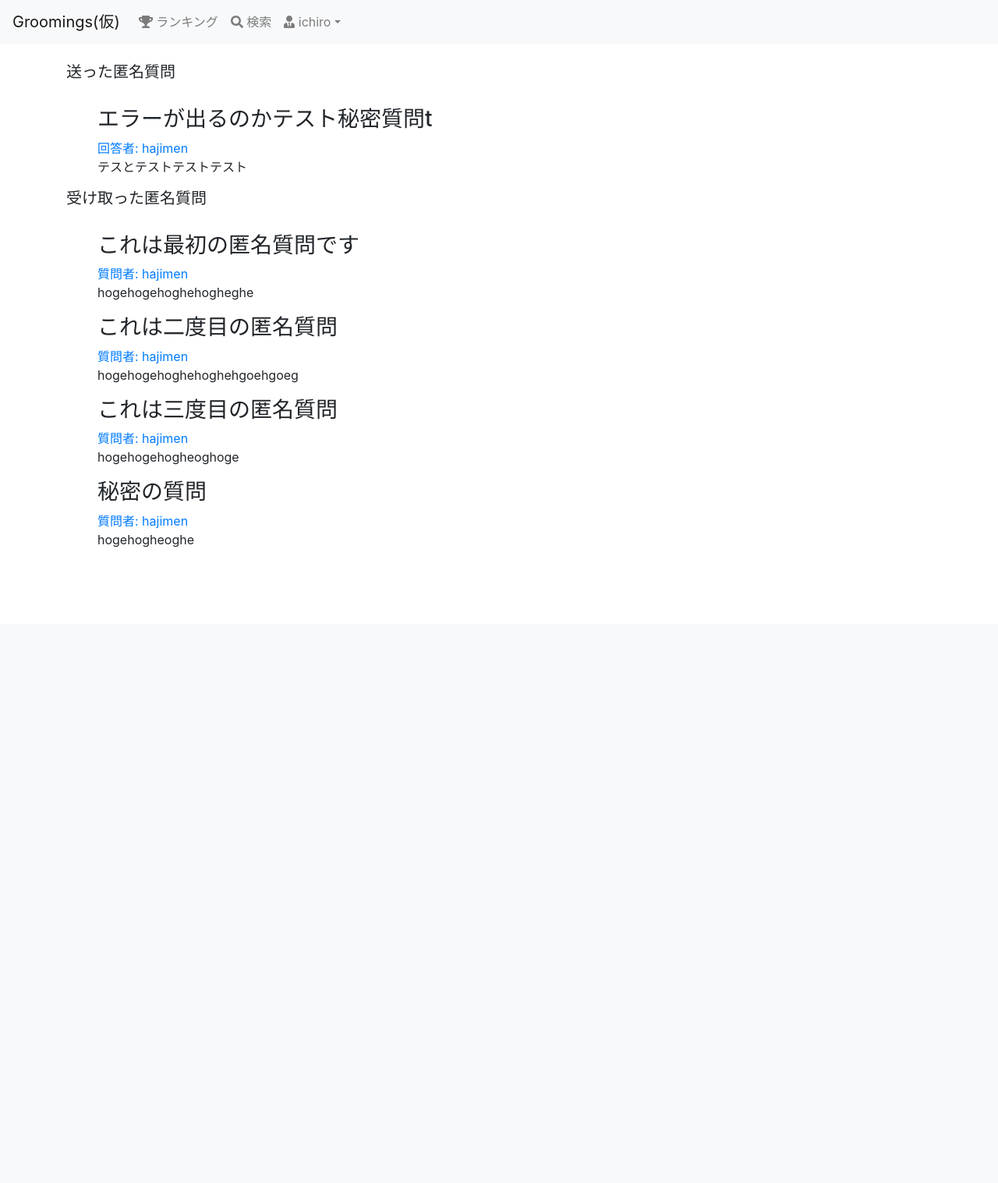
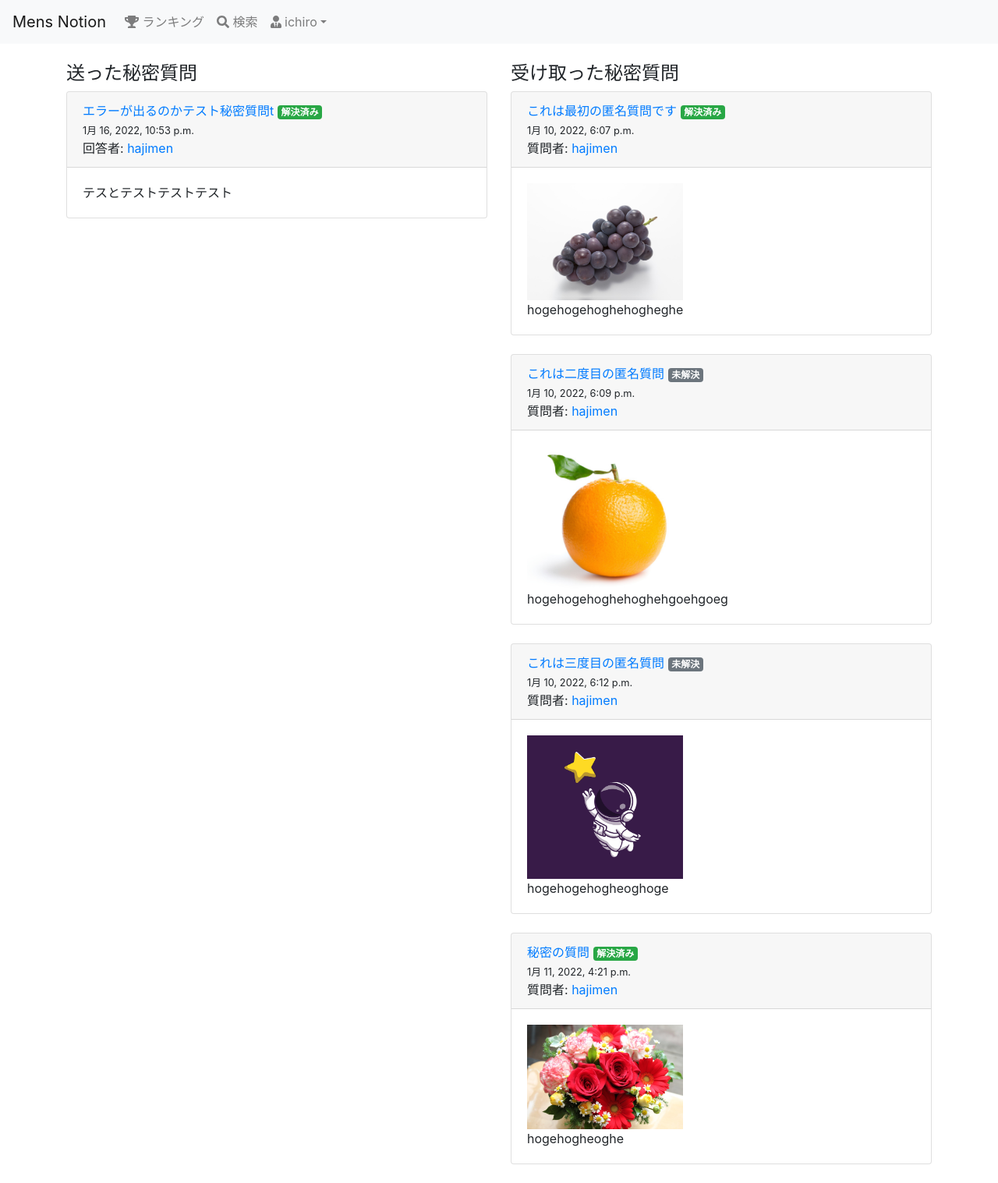
Before and after one commit to 1f101802780/MensNotion, a Django app: page /anyms/ in a window 1280 px wide. Shown: the whole page at 78% size. Before the commit the page ends 702 px from the top, so only its background shows below. Run offline with Django 3.2, Linux system fonts and the light colour scheme; a user stored in the database is signed in; data comes from the database, SQL or seed files in the repository; both versions use the stored data as it was after the commit; some libraries are stand-ins or nearby versions.

Commit message:
bit design

```diff
--- a/groomings/templates/groomings/anyms.html
+++ b/groomings/templates/groomings/anyms.html
@@ -2,39 +2,77 @@
 {% block title %}匿名質問一覧画面{% endblock %} <!-- タイトル -->
 
 {% block content %}
-
-<h5>送った匿名質問</h5><br>
+<div class="row">
+    <div class="col-sm-6 secret_gives">
+        <h4>送った秘密質問</h4>
         {% if not give_question %}
         <h5>送った匿名質問はありません</h5>
         {% else %}
-<ul class="list-unstyld">
         {% for give in give_question %}
-    <li class = "media mb-3 post">
-        <div class="media-body">
-            <h3>{{ give.title }}</h3>
-            <a href = "{% url 'groomings:user' give.recipient.id %}">回答者: {{ give.recipient.username }}</a>
+        <div class="card">
+            <div class="card-header">
+                <a href="{% url 'groomings:question_detail' give.id %}">{{ give.title }}</a>
+                {% if give.is_active %}
+                <span class="badge badge-secondary">未解決</span>
+                {% else %}
+                <span class="badge badge-success">解決済み</span>
+                {% endif %}
+                <br>
+                <small>{{ give.created_at }}</small><br>
+                回答者: <a href = "{% url 'groomings:user' give.recipient.id %}">{{ give.recipient.username }}</a>
+            </div>
+            <div class="card-body">
+                {% if give.image1 %}
+                <img src="{{ give.image1.url }}" width="200">
+                {% endif %}
+                {% if give.image2 %}
+                <img src="{{ give.image2.url }}" width="200">
+                {% endif %}
+                {% if give.image3 %}
+                <img src="{{ give.image3.url }}" width="200">
+                {% endif %}
                 <div>{{ give.text }}</div>
             </div>
-    </li>
+        </div>
+        <br>
         {% endfor %}
-</ul>
+    </div>
     {% endif %}
 
-<h5>受け取った匿名質問</h5><br>
+    <div class="col-sm-6 secret_receives">
+        <h4>受け取った秘密質問</h4>
         {% if not receive_question %}
         <h5>受け取った匿名質問はありません</h5>
         {% else %}
-<ul class="list-unstyld">
         {% for receive in receive_question %}
-    <li class = "media mb-3 post">
-        <div class="media-body">
-            <h3>{{ receive.title }}</h3>
-            <a href = "{% url 'groomings:user' receive.giver.id %}">質問者: {{ receive.giver.username }}</a>
+        <div class="card">
+            <div class="card-header">
+                <a href="{% url 'groomings:question_detail' receive.id %}">{{ receive.title }}</a>
+                {% if receive.is_active %}
+                <span class="badge badge-secondary">未解決</span>
+                {% else %}
+                <span class="badge badge-success">解決済み</span>
+                {% endif %}
+                <br>
+                <small>{{ receive.created_at }}</small><br>
+                質問者: <a href = "{% url 'groomings:user' receive.giver.id %}">{{ receive.giver.username }}</a>
+            </div>
+            <div class="card-body">
+                {% if receive.image1 %}
+                <img src="{{ receive.image1.url }}" width="200">
+                {% endif %}
+                {% if receive.image2 %}
+                <img src="{{ receive.image2.url }}" width="200">
+                {% endif %}
+                {% if receive.image3 %}
+                <img src="{{ receive.image3.url }}" width="200">
+                {% endif %}
                 <div>{{ receive.text }}</div>
             </div>
-    </li>
+        </div>
+        <br>
         {% endfor %}
-</ul>
+    </div>
+</div>
 {% endif %}
-
 {% endblock %}
--- a/groomings/templates/groomings/base.html
+++ b/groomings/templates/groomings/base.html
@@ -13,7 +13,7 @@
         <header class="mb-4">
             <nav class="navbar navbar-expand-sm navbar-light bg-light">
                 <!-- ホームへ戻るリンク。ブランドロゴなどを置く。 -->
-                <a href="{% url 'groomings:top' %}" class="navbar-brand">Groomings(仮)</a>
+                <a href="{% url 'groomings:top' %}" class="navbar-brand">Mens Notion</a>
 
                 <!-- 横幅が狭いときに出るハンバーガーボタン -->
                 <button type="button" class="navbar-toggler" data-toggle="collapse" data-target="#nav-bar">
--- a/groomings/templates/groomings/change_password.html
+++ b/groomings/templates/groomings/change_password.html
@@ -5,6 +5,6 @@
 <form method="POST">
     {% csrf_token %}
     {{ password_change_form.as_p }}
-    <input type="submit" value="パスワード更新">
+    <input type="submit" value="パスワード更新" class="btn btn-danger">
 </form>
 {% endblock %}
--- a/groomings/templates/groomings/edit_user.html
+++ b/groomings/templates/groomings/edit_user.html
@@ -7,6 +7,6 @@
   <form method="POST" enctype="multipart/form-data">
     {% csrf_token %}
     {{ edit_user_form.as_p }}
-    <input type="submit" value="変更">
+    <input type="submit" value="変更" class="btn btn-primary">
   </form>
 {% endblock %}
--- a/groomings/templates/groomings/ranking.html
+++ b/groomings/templates/groomings/ranking.html
@@ -59,7 +59,7 @@
     </div>
 
     <div class="col-md-4">
-      <h2>もらった匿名質問数ランキング</h2>
+      <h2>もらった秘密質問数ランキング</h2>
       {% for que in num_que %}
         <div class="card">
           <div class="card-header">
@@ -73,7 +73,7 @@
           </div>
 
           <div class="card-body">
-            <p>総被匿名質問数: {{ que.user_receive_question.count }} →内解決済み： {{ que | count_nonactive }}</p>
+            <p>もらった秘密質問数: {{ que.user_receive_question.count }} →内解決済み: {{ que | count_nonactive }}</p>
             {% if user.is_authenticated %}
               {% if que != request.user %}
                 <br><a href="{% url 'groomings:create_question' que.id %}">このユーザーに匿名質問をする</a>
--- a/groomings/urls.py
+++ b/groomings/urls.py
@@ -19,7 +19,7 @@ urlpatterns = [
     path(r'post/delete/<int:post_id>/', views.post_delete, name='post_delete'), # 投稿削除
     path(r'create_question/<int:user_id>/', views.create_question, name='create_question'), # 匿名質問をするためのページ(<int:user_id>(質問する相手のid)必要)
     path(r'anyms/', views.anyms, name='anyms'), # 匿名質問一覧ページ(自分にきた質問と自分がした質問を一覧表示)
-    path(r'question/<int:question_id>/', views.question_detail, name='question_detail'), # 自分がしたかされた匿名質問の詳細ページ(<int:question_id>必要)
+    path(r'question/<int:question_id>/', views.question_detail, name='question_detail'), # 秘密質問の詳細ページ(<int:question_id>必要)
     path(r'follow/<int:user_id>/', views.follow, name='follow'), # フォロー用のurl
     path(r'unfollow/<int:user_id>/', views.unfollow, name='unfollow'), # フォロー解除用のurl
     path(r'followee/<int:user_id>/', views.followee, name='followee'), # フォローしてるユーザー一覧ページ
--- a/static/base.css
+++ b/static/base.css
@@ -1,14 +1,13 @@
-h2{
-    color: red;
-}
 .dropdown-menu .visited{
     color: gray;
 }
 .bg-danger, .bg-info{
     color: white;
 }
-.one-comment{
-    border: 1px solid gray;
-    border-radius: 3px;
-    padding: 5px;
+.number{
+    color: red;
+    font-size: larger;
 }
+.secret_number{
+    color: blue;
+}
```
Also changed, not shown: groomings/templates/groomings/_user.html (+10 -7 lines), groomings/templates/groomings/follow.html (+11 -7 lines), groomings/templates/groomings/follower.html (+12 -7 lines), groomings/templates/groomings/post_detail.html (+21 -8 lines), groomings/templates/groomings/question_detail.html (+17 -17 lines), groomings/templates/groomings/search.html (+5 -5 lines), groomings/templates/groomings/top.html (+6 -6 lines), groomings/templates/groomings/user.html (+6 -6 lines), groomings/templates/groomings/user_favo.html (+6 -6 lines), db.sqlite3, media/reply_image/grape.jpeg (added). Lines whose indentation alone changed are shown as unchanged.
